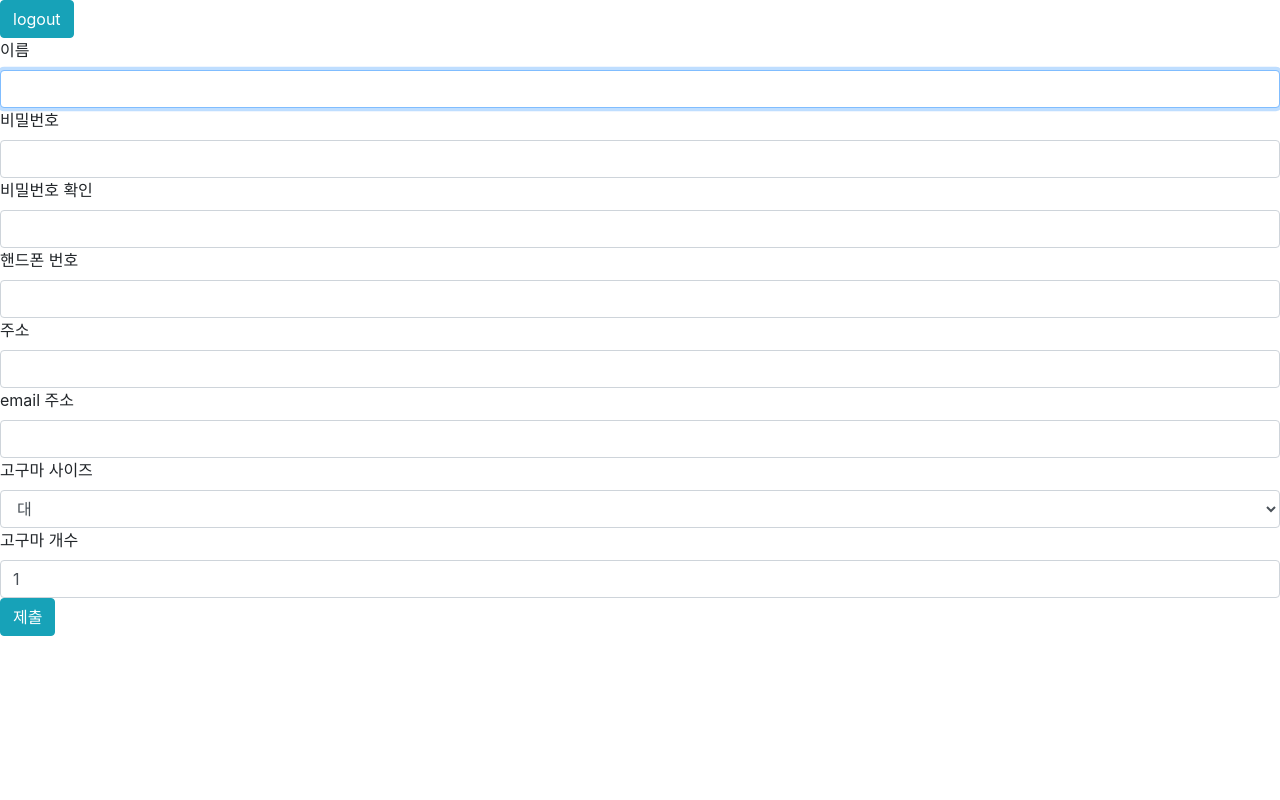
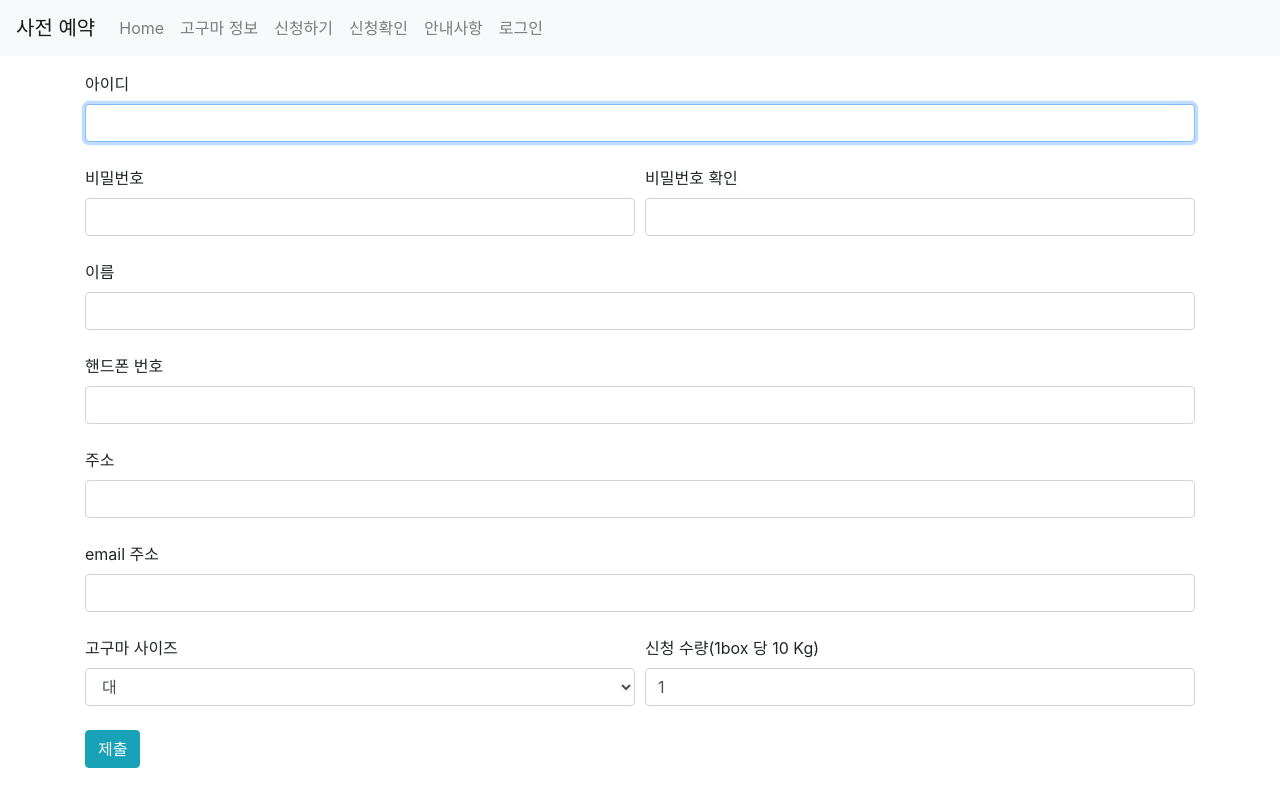
Before and after one commit to DongyeopGu/django-advance-reservation, a Django app: page /accounts/application/ in a window 1280 px wide. Run offline with Django 3.2, Linux system fonts and the light colour scheme; some libraries are stand-ins or nearby versions.

Commit message:
기본 구조 완성

```diff
--- a/django_advance_reservation/accounts/forms.py
+++ b/django_advance_reservation/accounts/forms.py
@@ -2,6 +2,7 @@ from django.contrib.auth.forms import UserCreationForm # 기본 제공하는 mod
 from django import forms
 from .models import User		# 커스터마이징한 User 모델을 불러옴
 from django.contrib.auth.forms import UserChangeForm  # User 정보를 수정하기 위해
+from django.contrib.auth.forms import AuthenticationForm
 from django.contrib.auth import get_user_model		# User 정보를 수정할 때 정보를 가져오기 위해
 
 class ApplicationForm(UserCreationForm):		# 상속받아 사용할 클래스 선언
@@ -17,6 +18,7 @@ class ApplicationForm(UserCreationForm):		# 상속받아 사용할 클래스 선
         model = User			 # Bootstrap을 사용하기 위해서 추가했음
         fields = (
             'username',
+            'korean_name',
             'email_address',
             'sweetpotato_size',
             'sweetpotato_num',
@@ -30,6 +32,11 @@ class ApplicationForm(UserCreationForm):		# 상속받아 사용할 클래스 선
         )
         widgets = {
             'username': forms.TextInput(
+                attrs={
+                    'class': 'form-control',
+                }
+            ),
+            'korean_name': forms.TextInput(
                 attrs={
                     'class': 'form-control',
                 }
@@ -62,8 +69,50 @@ class ApplicationForm(UserCreationForm):		# 상속받아 사용할 클래스 선
             )
         }
 
-
 class ApplicationChangeForm(UserChangeForm):		# User 정보를 update하기 위하여
     class Meta:
         model = get_user_model()
-        fields = ['username', 'email_address','address', 'sweetpotato_num', 'sweetpotato_size', 'phone_number']
+        fields = ['username', 'email_address','korean_name','address', 'sweetpotato_num', 'sweetpotato_size', 'phone_number']
+        SIZE_CHOICES = (
+            ('대','대'),
+            ('중','중'),
+            ('중','소'),
+        )
+        widgets = {
+            'username': forms.TextInput(
+                attrs={
+                    'class': 'form-control',
+                }
+            ),
+            'korean_name': forms.TextInput(
+                attrs={
+                    'class': 'form-control',
+                }
+            ),
+            'email_address': forms.EmailInput(
+                attrs={
+                    'class': 'form-control',
+                }
+            ),
+            'sweetpotato_size': forms.Select(
+                choices=SIZE_CHOICES,
+                attrs={
+                    'class': 'form-control',
+                }
+            ),
+            'sweetpotato_num': forms.NumberInput(
+                attrs={
+                    'class': 'form-control',
+                }
+            ),
+            'address': forms.TextInput(
+                attrs={
+                    'class': 'form-control'
+                }
+            ),
+            'phone_number': forms.TextInput(
+                attrs={
+                    'class': 'form-control'
+                }
+            )
+        }
--- a/django_advance_reservation/accounts/models.py
+++ b/django_advance_reservation/accounts/models.py
@@ -3,6 +3,7 @@ from django.contrib.auth.models import AbstractUser # AbstractUser를 가져옴
 
 class User(AbstractUser): # User 모델에 추가할 필드를 넣기 위해 AbstractUser 상속받음
     phone_number = models.CharField(max_length=11)
+    korean_name = models.CharField(max_length=30,blank=True)
     email_address = models.EmailField()
     sweetpotato_size = models.CharField(max_length=30)
     sweetpotato_num = models.IntegerField(default=1)
--- a/django_advance_reservation/accounts/templates/accounts/application.html
+++ b/django_advance_reservation/accounts/templates/accounts/application.html
@@ -1,39 +1,58 @@
 {% extends 'base.html' %}
 {% load static %}
 {% block body %}
+<p class="text-danger">{{ form.errors }}</p>
 <form action="{% url 'accounts:application' %}" method="POST">
   {% csrf_token %}
-  <div>
-    <label>이름</label>
+  <div class="form-row mb-4">
+    <div class="col-12">
+      <label>아이디</label>
       {{ form.username }}
     </div>
-  <div>
+  </div>
+  <div class="form-row mb-4">
+    <div class="col-6">
       <label>비밀번호</label>
       {{ form.password1 }}
     </div>
-  <div>
+    <div class="col-6">
       <label>비밀번호 확인</label>
       {{ form.password2 }}
     </div>
-  <div>
+  </div>
+  <div class="form-row mb-4">
+    <div class="col-12">
+      <label>이름</label>
+      {{ form.korean_name }}
+    </div>
+  </div>
+  <div class="form-row mb-4">
+    <div class="col-12">
       <label>핸드폰 번호</label>
       {{ form.phone_number }}
     </div>
-  <div>
+  </div>
+  <div class="form-row mb-4">
+    <div class="col-12">
       <label>주소</label>
       {{ form.address }}
     </div>
-  <div>
+  </div>
+  <div class="form-row mb-4">
+    <div class="col-12">
       <label>email 주소</label>
       {{ form.email_address }}
     </div>
-  <div>
+  </div>
+  <div class="form-row mb-4">
+    <div class="col-6">
       <label>고구마 사이즈</label>
       {{ form.sweetpotato_size }}
     </div>
-  <div>
-    <label>고구마 개수</label>
+    <div class="col-6">
+      <label>신청 수량(1box 당 10 Kg)</label>
       {{ form.sweetpotato_num }}
+    </div>
   </div>
   <button class="btn btn-info">제출</button>
 </form>
--- a/django_advance_reservation/accounts/templates/accounts/detail.html
+++ b/django_advance_reservation/accounts/templates/accounts/detail.html
@@ -5,7 +5,6 @@
     <a href="{% url 'accounts:update' form.pk %}">회원 수정</a>
     <form action="{% url 'accounts:delete'  %}" method="POST">
         {% csrf_token %}
-        {{form}}
         <button class="btn btn-secondary">회원 탈퇴</button>
     </form>
     {% endif %}
--- a/django_advance_reservation/accounts/templates/accounts/login.html
+++ b/django_advance_reservation/accounts/templates/accounts/login.html
@@ -3,7 +3,11 @@
 {% block body %}
 <form action="" method="POST">
   {% csrf_token %}
-  {{ form.as_table}}
+  <div class="form-row">
+    <div class="col-6">
+      <label for="id_username">아이디</label></div>
+    {{ form.username }}
+  </div>
   <button class="btn btn-primary">로그인</button>
   <a href="{% url 'accounts:application' %}">회원가입</a>
 </form>
--- a/django_advance_reservation/accounts/views.py
+++ b/django_advance_reservation/accounts/views.py
@@ -37,10 +37,10 @@ def login(request):
     if request.user.is_authenticated:
         return redirect("reservation:index")
     if request.method=="POST":
-        form = AuthenticationForm(request, request.POST,)
+        form = AuthenticationForm(request, request.POST)
         if form.is_valid():
             auth_login(request, form.get_user())
-            return redirect("reservation:index")
+            return redirect("reservation:index",)
     else:
         form = AuthenticationForm()
     context = {
@@ -53,8 +53,7 @@ def logout(request):
     auth_logout(request)
     return redirect("reservation:index")
 
-@require_POST
-@login_required
+
 def update(request, pk):
     if request.method=="POST":
         form = ApplicationChangeForm(request.POST, instance=request.user)
--- a/django_advance_reservation/reservation/templates/reservation/index.html
+++ b/django_advance_reservation/reservation/templates/reservation/index.html
@@ -2,7 +2,6 @@
 {% load static %}
 {% block body %}
   <div>Index 페이지 입니다.</div>
-  <a class="btn btn-info" href="{% url 'accounts:application' %}">신청</a>
 
 
 {% endblock %}
--- a/django_advance_reservation/reservation/views.py
+++ b/django_advance_reservation/reservation/views.py
@@ -6,7 +6,7 @@ def index(request):     # 메인 페이지에 가장 먼저 보여줄 것들
     return render(request, 'reservation/index.html')
 
 def board(request):     # 필요한 사진과 정보를 올려둘 board
-    pass
+    return render(request, 'reservation/board.html')
 
 def notice(request):    # 공지사항을 위해
-    pass
+    return render(request, 'reservation/notice.html')
--- a/django_advance_reservation/templates/base.html
+++ b/django_advance_reservation/templates/base.html
@@ -8,9 +8,48 @@
   <title>고구마 사전예약</title>
 </head>
 <body>
-  <a class="btn btn-info" href="{% url 'accounts:logout' %}">logout</a>
-  {% block body %}
-  {% endblock %}
+  <nav class="navbar navbar-expand-lg navbar-light bg-light">
+    <a class="navbar-brand" href="{% url 'reservation:index' %}">사전 예약</a>
+    <button class="navbar-toggler" type="button" data-toggle="collapse" data-target="#navbarSupportedContent" aria-controls="navbarSupportedContent" aria-expanded="false" aria-label="Toggle navigation">
+      <span class="navbar-toggler-icon"></span>
+    </button>
+
+    <div class="collapse navbar-collapse" id="navbarSupportedContent">
+      <ul class="navbar-nav mr-auto">
+        <li class="nav-item">
+          <a class="nav-link" href="{% url 'reservation:index' %}">Home</a>
+        </li>
+        <li class="nav-item">
+          <a class="nav-link" href="{% url 'reservation:board' %}">고구마 정보</a>
+        <li class="nav-item">
+          <a class="nav-link" href="{% url 'accounts:application' %}">신청하기</a>
+        </li>
+        <li class="nav-item">
+          {% if user.is_authenticated %}
+          <a class="nav-link" href="{% url 'accounts:detail' user.pk %}">신청확인</a>
+          {% else %}
+          <a class="nav-link" href="{% url 'accounts:login' %}">신청확인</a>
+          {% endif %}
+        </li>
+        <li class="nav-item">
+          <a class="nav-link" href="{% url 'reservation:notice' %}">안내사항</a>
+        </li>
+        {% if user.is_authenticated %}
+        <li class="nav-item">
+          <a class="nav-link" href="{% url 'accounts:logout' %}">로그아웃</a>
+        </li>
+        {% else %}
+        <li class="nav-item">
+          <a class="nav-link" href="{% url 'accounts:login' %}">로그인</a>
+        </li>
+        {% endif %}
+    </div>
+  </nav>
+
+  <div class="container">
+    {% block body %}
+    {% endblock %}
+  </div>
   <script src="https://code.jquery.com/jquery-3.4.1.slim.min.js" integrity="sha384-J6qa4849blE2+poT4WnyKhv5vZF5SrPo0iEjwBvKU7imGFAV0wwj1yYfoRSJoZ+n" crossorigin="anonymous"></script>
   <script src="https://cdn.jsdelivr.net/npm/popper.js@1.16.0/dist/umd/popper.min.js" integrity="sha384-Q6E9RHvbIyZFJoft+2mJbHaEWldlvI9IOYy5n3zV9zzTtmI3UksdQRVvoxMfooAo" crossorigin="anonymous"></script>
   <script src="{% static 'js/bootstrap.min.js' %}"></script>
```
Also changed, not shown: django_advance_reservation/accounts/templates/accounts/update.html (+38 -4 lines), django_advance_reservation/accounts/migrations/0006_user_korean_name.py (added). Lines whose indentation alone changed are shown as unchanged.
